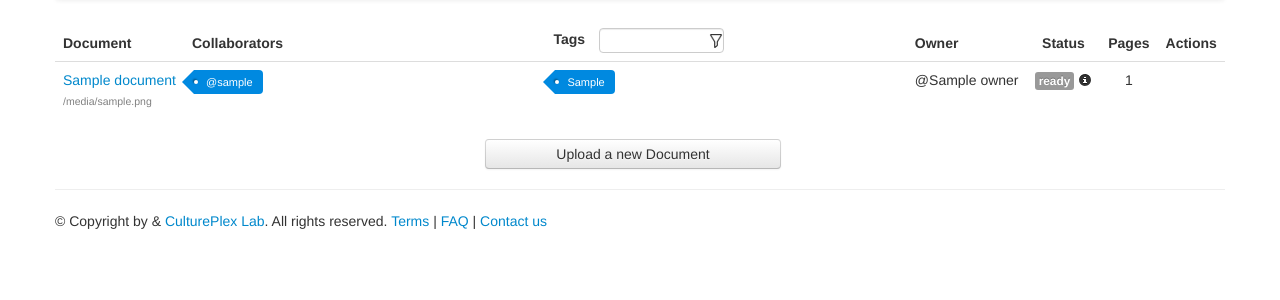
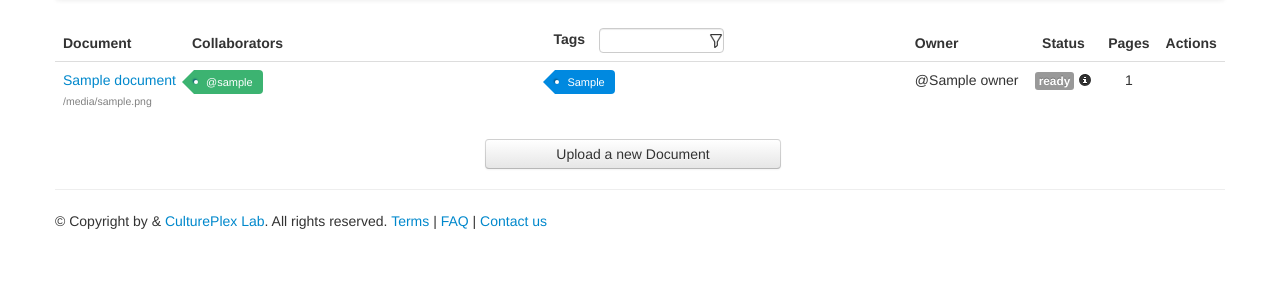
Before and after one commit to CulturePlex/festos, a Django app: template documents/templates/list_documents.html in a window 1280 px wide. Shown: the part 42-342 px from the top of the page. Run offline with Django 3.2, Linux system fonts and the light colour scheme; the template is opened without the code that fills it: most values are stand-ins (such as "Sample title", 1, 10 or a date in 2020); parts of the project's set-up code (start-up, migrations or seed data) failed here and were passed over; some libraries are stand-ins or nearby versions.

Commit message:
Changing color to collaborators

```diff
--- a/documents/static/css/collaborators-tags.css
+++ b/documents/static/css/collaborators-tags.css
@@ -50,6 +50,14 @@
     box-shadow:-1px -1px 2px #004977;
     }
 
+#sharers .nolink span.sharer {
+    background:#3cb371;
+}
+
+#sharers .nolink span.sharer:before {
+    border-color:transparent #3cb371 transparent transparent;
+}
+
 .nolink span:hover {background:#555;}
 
 .nolink span:hover:before {border-color:transparent #555 transparent transparent;}
--- a/festos/templates/base.html
+++ b/festos/templates/base.html
@@ -32,7 +32,6 @@
     <script src="{{ STATIC_PREFIX }}js/jquery-ui-1.8.13/jquery.ui.core.js"></script>
     <script src="{{ STATIC_PREFIX }}js/jquery-ui-1.8.13/jquery.ui.position.js"></script>
     <script src="{{ STATIC_PREFIX }}js/jquery-ui-1.8.13/jquery.ui.widget.js"></script>
-    <script src="{{ STATIC_PREFIX }}js/jquery-ui-1.8.13/jquery.ui.autocomplete.js"></script>
     <script src="{{ STATIC_PREFIX }}js/underscore-1.1.5.js"></script>
     <script src="{{ STATIC_PREFIX }}js/backbone-0.5.0.js"></script>
     <script src="{{ STATIC_PREFIX }}js/csrft.js"></script>
@@ -43,6 +42,7 @@
     {% block extra_js %}{% endblock %}
     {% block extra_scripts %}{% endblock %}
     <script type="text/javascript" src="https://www.dropbox.com/static/api/2/dropins.js" id="dropboxjs" data-app-key="rpo7ofcdpj3uavi"></script>
+    <script src="{{ STATIC_PREFIX }}js/jquery-ui-1.8.13/jquery.ui.autocomplete.js"></script>
   </head>
 {% endblock %}
 
```
